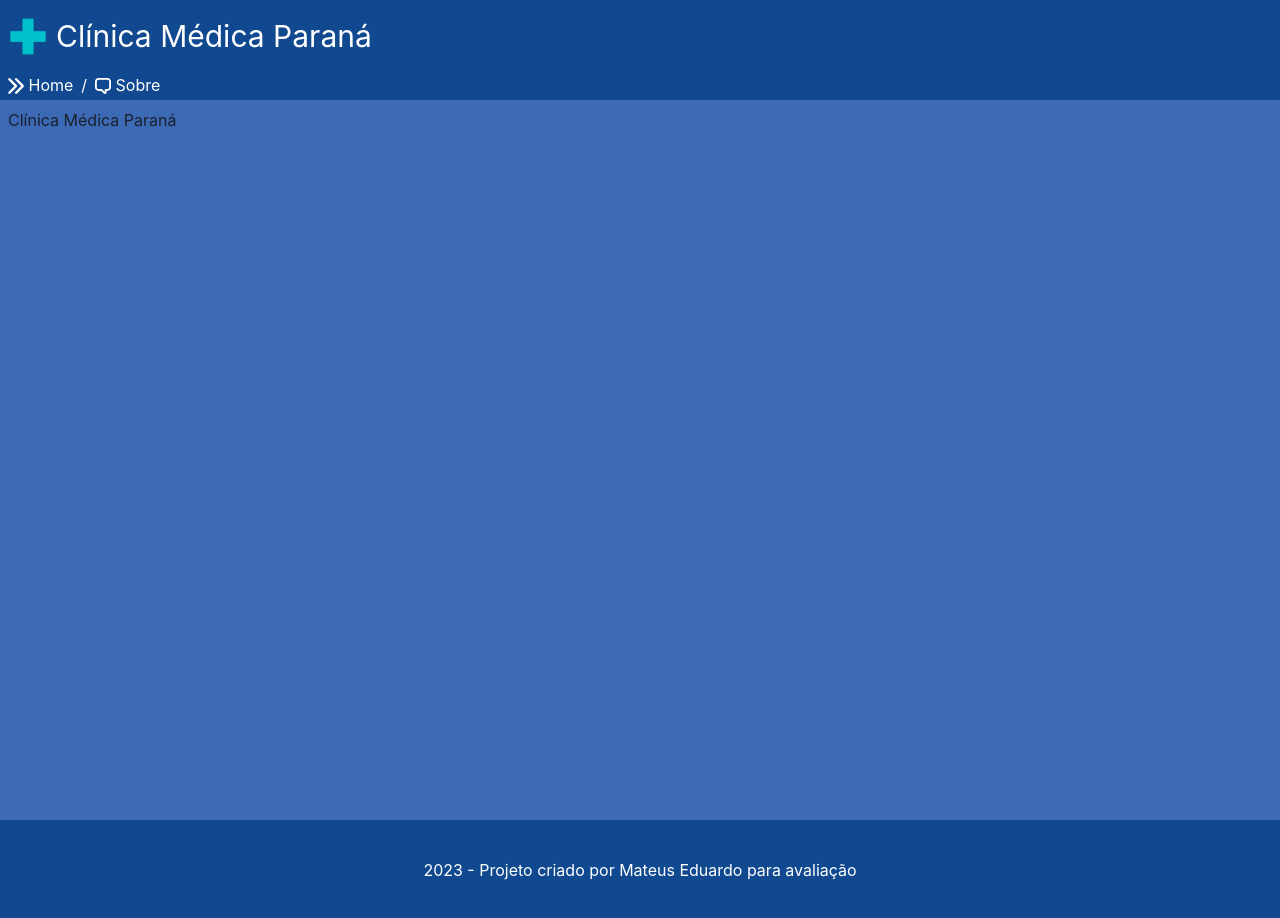
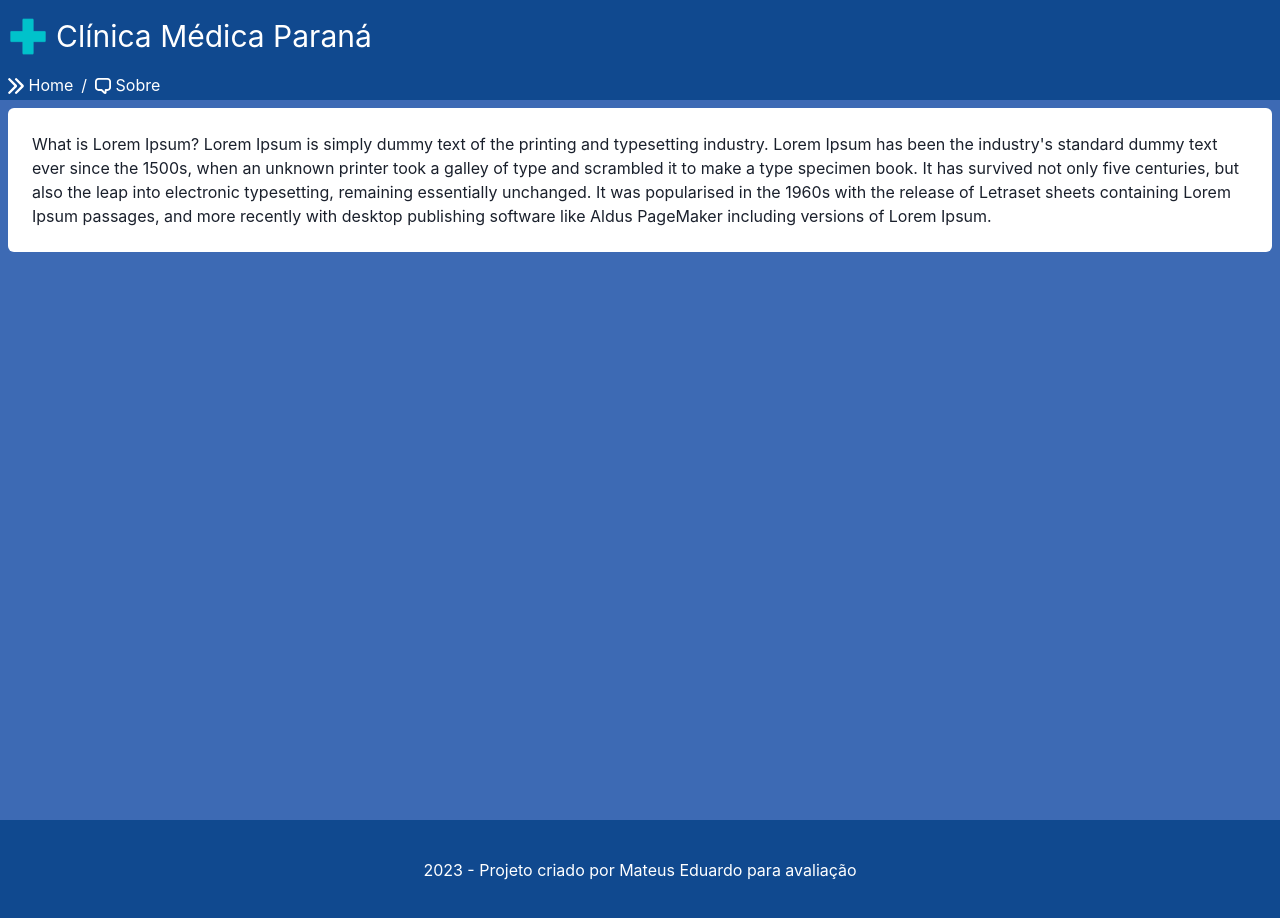
Before and after one commit to meduardo27/med-app-front, a Next.js app: page /Sobre in a window 1280 px wide. Built offline with nearby package versions, Linux system fonts and the light colour scheme.

Commit message:
refact: inclusao de texto na pagina sobre

```diff
--- a/src/components/Navbar.tsx
+++ b/src/components/Navbar.tsx
@@ -24,7 +24,7 @@
           </BreadcrumbLink>
         </BreadcrumbItem>
         <BreadcrumbItem>
-          <BreadcrumbLink href="/sobre">
+          <BreadcrumbLink href="/Sobre">
             <ChatIcon /> Sobre
           </BreadcrumbLink>
         </BreadcrumbItem>
--- a/src/pages/Sobre/index.tsx
+++ b/src/pages/Sobre/index.tsx
@@ -1,12 +1,25 @@
 import HeadPage from "@/components/HeadPage";
-import { Box } from "@chakra-ui/react";
+import { Box, Text } from "@chakra-ui/react";
 
 export default function Sobre() {
   return (
     <>
       <HeadPage title="Sobre - Clínica Médica Paraná" />
       <Box id="container" h="90vh" padding={2} bg="#3d6ab4" display="block">
-        Clínica Médica Paraná
+        <Box bg="white" borderRadius={6} p={6}>
+          <Text>
+            What is Lorem Ipsum? Lorem Ipsum is simply dummy text of the
+            printing and typesetting industry. Lorem Ipsum has been the
+            industry's standard dummy text ever since the 1500s, when an unknown
+            printer took a galley of type and scrambled it to make a type
+            specimen book. It has survived not only five centuries, but also the
+            leap into electronic typesetting, remaining essentially unchanged.
+            It was popularised in the 1960s with the release of Letraset sheets
+            containing Lorem Ipsum passages, and more recently with desktop
+            publishing software like Aldus PageMaker including versions of Lorem
+            Ipsum.
+          </Text>
+        </Box>
       </Box>
     </>
   );
```
Also changed, not shown: src/components/ModalForm.tsx (+1 -8 lines), src/pages/MarcarConsulta/index.tsx (+1 -6 lines).
